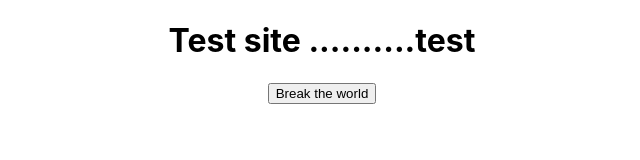
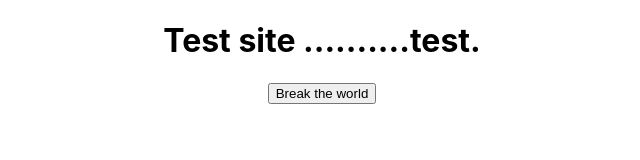
Before and after one commit to DavidWells/netlify-sentry-plugin, a React (Create React App) app in the folder test-site/: page / in a window 1280 px wide. Shown: the top 160 px of the page, without its empty margins (318-958 px from the left). Built offline with nearby package versions, Linux system fonts and the light colour scheme.

Commit message:
wip-1.0.2-1

```diff
--- a/test-site/src/App.js
+++ b/test-site/src/App.js
@@ -10,7 +10,7 @@ function throwException() {
 export default function App() {
   return (
     <div className="App">
-      <h1>Test site ..........test</h1>
+      <h1>Test site ..........test.</h1>
       <button onClick={throwException}>Break the world</button>
     </div>
   )
```
